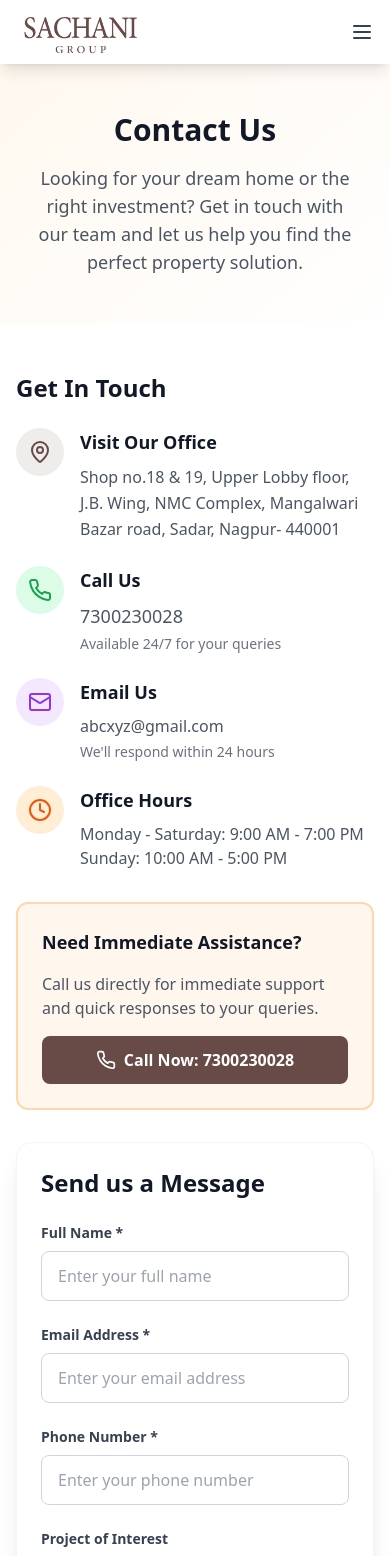
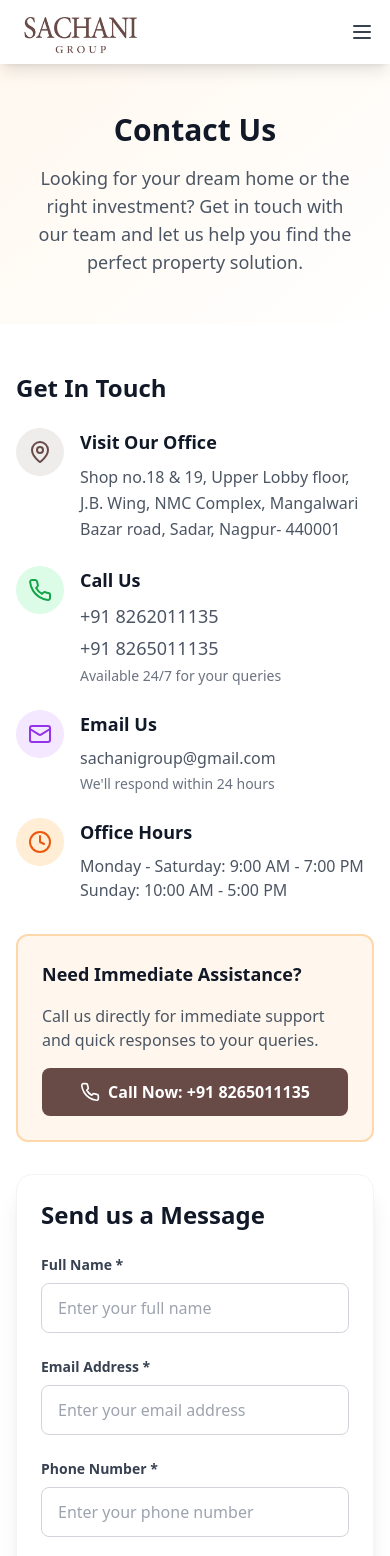
Before and after one commit to ralcosuperstar/sachani-nagpur-homes, a React (Vite) app: page /contact in a window 390 px wide. Shown: the top 1556 px of the page. Built offline with nearby package versions, Linux system fonts and the light colour scheme.

Commit message:
Fix: Update contact info, content, and features
- Updated contact information (email, phone numbers, Instagram) across all pages.
- Modified content on the homepage, about page, and project details.
- Added Godhni Layout to featured projects.
- Updated amenities list for Hitech Imperial.

```diff
--- a/src/components/Footer.tsx
+++ b/src/components/Footer.tsx
@@ -14,7 +14,7 @@ const Footer = () => {
               25+ years of legacy in delivering quality real estate solutions in Nagpur.
             </p>
             <div className="flex space-x-4">
-              <a href="tel:7300230028" className="bg-[#684a47] text-white px-4 py-2 rounded-lg hover:bg-[#5a3e3b] transition-colors duration-200 flex items-center gap-2">
+              <a href="tel:+918265011135" className="bg-[#684a47] text-white px-4 py-2 rounded-lg hover:bg-[#5a3e3b] transition-colors duration-200 flex items-center gap-2">
                 <Phone size={16} />
                 Call Now
               </a>
@@ -54,11 +54,20 @@ const Footer = () => {
               </div>
               <div className="flex items-center gap-3">
                 <Phone size={16} className="text-[#684a47]" />
-                <a href="tel:7300230028" className="text-gray-300 hover:text-white">7300230028</a>
+                <div className="flex flex-col">
+                  <a href="tel:+918262011135" className="text-gray-300 hover:text-white">+91 8262011135</a>
+                  <a href="tel:+918265011135" className="text-gray-300 hover:text-white">+91 8265011135</a>
+                </div>
               </div>
               <div className="flex items-center gap-3">
                 <Mail size={16} className="text-[#684a47]" />
-                <a href="mailto:abcxyz@gmail.com" className="text-gray-300 hover:text-white">abcxyz@gmail.com</a>
+                <a href="mailto:sachanigroup@gmail.com" className="text-gray-300 hover:text-white">sachanigroup@gmail.com</a>
+              </div>
+              <div className="flex items-center gap-3">
+                <svg className="w-4 h-4 text-[#684a47]" fill="currentColor" viewBox="0 0 24 24">
+                  <path d="M12 2.163c3.204 0 3.584.012 4.85.07 3.252.148 4.771 1.691 4.919 4.919.058 1.265.069 1.645.069 4.849 0 3.205-.012 3.584-.069 4.849-.149 3.225-1.664 4.771-4.919 4.919-1.266.058-1.644.07-4.85.07-3.204 0-3.584-.012-4.849-.07-3.26-.149-4.771-1.699-4.919-4.92-.058-1.265-.07-1.644-.07-4.849 0-3.204.013-3.583.07-4.849.149-3.227 1.664-4.771 4.919-4.919 1.266-.057 1.645-.069 4.849-.069zm0-2.163c-3.259 0-3.667.014-4.947.072-4.358.2-6.78 2.618-6.98 6.98-.059 1.281-.073 1.689-.073 4.948 0 3.259.014 3.668.072 4.948.2 4.358 2.618 6.78 6.98 6.98 1.281.058 1.689.072 4.948.072 3.259 0 3.668-.014 4.948-.072 4.354-.2 6.782-2.618 6.979-6.98.059-1.28.073-1.689.073-4.948 0-3.259-.014-3.667-.072-4.947-.196-4.354-2.617-6.78-6.979-6.98-1.281-.059-1.69-.073-4.949-.073zm0 5.838c-3.403 0-6.162 2.759-6.162 6.162s2.759 6.163 6.162 6.163 6.162-2.759 6.162-6.163c0-3.403-2.759-6.162-6.162-6.162zm0 10.162c-2.209 0-4-1.79-4-4 0-2.209 1.791-4 4-4s4 1.791 4 4c0 2.21-1.791 4-4 4zm6.406-11.845c-.796 0-1.441.645-1.441 1.44s.645 1.44 1.441 1.44c.795 0 1.439-.645 1.439-1.44s-.644-1.44-1.439-1.44z"/>
+                </svg>
+                <a href="https://instagram.com/sachanigroup" className="text-gray-300 hover:text-white">@sachanigroup</a>
               </div>
             </div>
           </div>
--- a/src/components/Navigation.tsx
+++ b/src/components/Navigation.tsx
@@ -20,7 +20,7 @@ const Navigation = () => {
             <Link to="/gallery" className="text-gray-700 hover:text-[#684a47] transition-colors duration-200">Gallery</Link>
             <Link to="/blogs" className="text-gray-700 hover:text-[#684a47] transition-colors duration-200">Blogs</Link>
             <Link to="/contact" className="text-gray-700 hover:text-[#684a47] transition-colors duration-200">Contact</Link>
-            <a href="tel:7300230028" className="bg-[#684a47] text-white px-4 py-2 rounded-lg hover:bg-[#5a3e3b] transition-colors duration-200 flex items-center gap-2">
+            <a href="tel:+918265011135" className="bg-[#684a47] text-white px-4 py-2 rounded-lg hover:bg-[#5a3e3b] transition-colors duration-200 flex items-center gap-2">
               <Phone size={16} />
               Call Now
             </a>
@@ -43,7 +43,7 @@ const Navigation = () => {
               <Link to="/gallery" className="block px-3 py-2 text-gray-700 hover:text-[#684a47]">Gallery</Link>
               <Link to="/blogs" className="block px-3 py-2 text-gray-700 hover:text-[#684a47]">Blogs</Link>
               <Link to="/contact" className="block px-3 py-2 text-gray-700 hover:text-[#684a47]">Contact</Link>
-              <a href="tel:7300230028" className="block px-3 py-2 bg-[#684a47] text-white rounded-lg text-center">
+              <a href="tel:+918265011135" className="block px-3 py-2 bg-[#684a47] text-white rounded-lg text-center">
                 Call Now
               </a>
             </div>
--- a/src/pages/About.tsx
+++ b/src/pages/About.tsx
@@ -93,7 +93,7 @@ const About = () => {
                 <h3 className="text-3xl font-bold text-gray-900">Mission</h3>
               </div>
               <p className="text-lg text-gray-600 leading-relaxed">
-                To deliver top-quality, affordable, and sustainable real estate solutions that transform
+                To deliver top-quality and sustainable real estate solutions that transform
                 the way people live, work, and invest.
               </p>
             </div>
--- a/src/pages/Contact.tsx
+++ b/src/pages/Contact.tsx
@@ -73,12 +73,20 @@ const Contact = () => {
                   </div>
                   <div>
                     <h3 className="text-lg font-semibold text-gray-900 mb-2">Call Us</h3>
-                    <a
-                      href="tel:7300230028"
-                      className="text-gray-600 hover:text-green-600 transition-colors text-lg"
-                    >
-                      7300230028
-                    </a>
+                    <div className="space-y-1">
+                      <a
+                        href="tel:+918262011135"
+                        className="text-gray-600 hover:text-green-600 transition-colors text-lg block"
+                      >
+                        +91 8262011135
+                      </a>
+                      <a
+                        href="tel:+918265011135"
+                        className="text-gray-600 hover:text-green-600 transition-colors text-lg block"
+                      >
+                        +91 8265011135
+                      </a>
+                    </div>
                     <p className="text-gray-500 text-sm mt-1">Available 24/7 for your queries</p>
                   </div>
                 </div>
@@ -90,10 +98,10 @@ const Contact = () => {
                   <div>
                     <h3 className="text-lg font-semibold text-gray-900 mb-2">Email Us</h3>
                     <a
-                      href="mailto:abcxyz@gmail.com"
+                      href="mailto:sachanigroup@gmail.com"
                       className="text-gray-600 hover:text-purple-600 transition-colors break-all"
                     >
-                      abcxyz@gmail.com
+                      sachanigroup@gmail.com
                     </a>
                     <p className="text-gray-500 text-sm mt-1">We'll respond within 24 hours</p>
                   </div>
@@ -120,11 +128,11 @@ const Contact = () => {
                   Call us directly for immediate support and quick responses to your queries.
                 </p>
                 <a
-                  href="tel:7300230028"
+                  href="tel:+918265011135"
                   className="bg-[#684a47] text-white px-6 py-3 rounded-lg hover:bg-[#5a3e3b] transition-colors duration-200 inline-flex items-center gap-2 font-semibold w-full sm:w-auto justify-center"
                 >
                   <Phone size={20} />
-                  Call Now: 7300230028
+                  Call Now: +91 8265011135
                 </a>
               </div>
             </div>
--- a/src/pages/Projects.tsx
+++ b/src/pages/Projects.tsx
@@ -30,11 +30,12 @@ const Projects = () => {
       "Society office",
       "Senior citizens' seating area",
       "CCTV surveillance in parking",
-      "2 automatic lifts with ARD back-up",
+      "2 automatic lifts with ARD systems",
       "Fire extinguishers",
       "Rainwater harvesting",
       "Solar power for common areas",
-      "B-secure laminated main doors"
+      "B-secure laminated main doors",
+      "Godrej Video Door Phone"
     ]
   };
 
@@ -138,7 +139,7 @@ const Projects = () => {
                 </div>
 
                 <a
-                  href="tel:7300230028"
+                  href="tel:+918265011135"
                   className="bg-[#684a47] text-white px-6 py-3 rounded-lg hover:bg-[#5a3e3b] transition-colors duration-200 inline-flex items-center gap-2 w-full sm:w-auto justify-center"
                 >
                   <Phone size={16} />
@@ -265,7 +266,7 @@ const Projects = () => {
                 </div>
                 <p className="text-gray-600 mb-6">{project.type}</p>
                 <a
-                  href="tel:7300230028"
+                  href="tel:+918265011135"
                   className="bg-[#684a47] text-white px-6 py-3 rounded-lg hover:bg-[#5a3e3b] transition-colors duration-200 inline-flex items-center gap-2 w-full sm:w-auto justify-center"
                 >
                   <Phone size={16} />
@@ -287,7 +288,7 @@ const Projects = () => {
             Schedule a site visit or get detailed information about our ongoing and upcoming projects.
           </p>
           <a
-            href="tel:7300230028"
+            href="tel:+918265011135"
             className="bg-white text-[#684a47] px-6 sm:px-8 py-3 sm:py-4 rounded-lg hover:bg-gray-100 transition-colors duration-200 font-semibold text-base sm:text-lg inline-flex items-center gap-2"
           >
             <Phone size={20} />
```
Also changed, not shown: src/pages/Index.tsx (+50 -6 lines).
